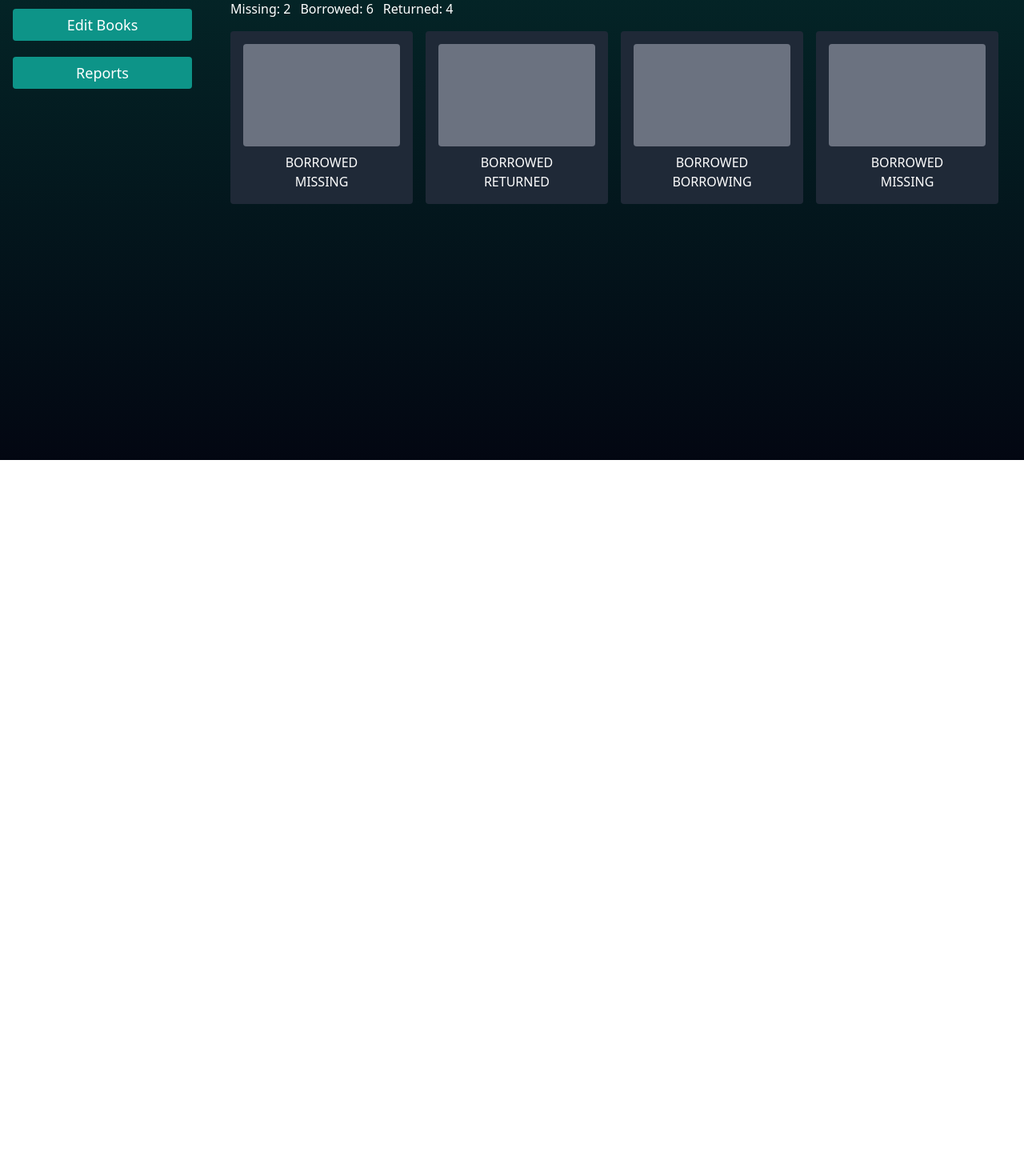
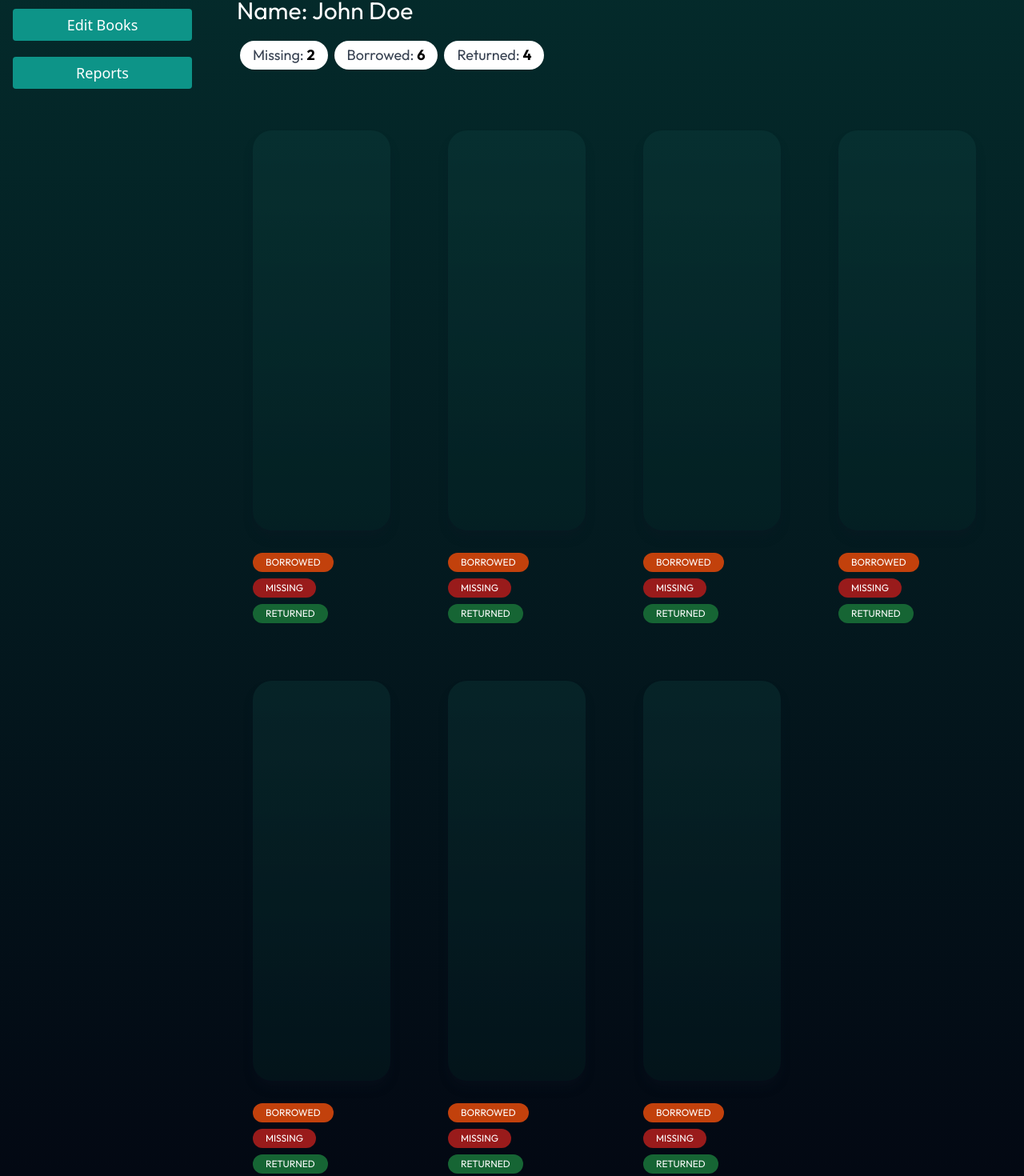
Before and after one commit to Kyptdin/Comp-Sci-High-Library-Management-IP, a React (Vite) app in the folder app/: page /admin/searchStudent in a window 1280 px wide. Shown: the part 225-1695 px from the top of the page at 80% size. Before the commit the page ends 800 px from the top, so only its background shows below. Built offline with nearby package versions, Linux system fonts and the light colour scheme.

Commit message:
Code transfer from laptop to PC

```diff
--- a/app/src/components/BookDisplaySkeleton.tsx
+++ b/app/src/components/BookDisplaySkeleton.tsx
@@ -2,14 +2,15 @@ import { cn } from "@/lib/utils";
 
 import { Skeleton } from "@/components/ui/skeleton";
 
-export const BookDisplaySkeleton = () => {
+export const BookDisplaySkeleton = ({className}: {className?: string}) => {
   return (
     <div className="p-5">
       <Skeleton
         className={cn(
           "bg-gradient-to-t from-teal-950 to-teal-900 opacity-20",
           "w-[325px] h-[500px] m-4 relative",
-          "rounded-3xl relative shadow-lg shadow-gray-900"
+          "rounded-3xl relative shadow-lg shadow-gray-900",
+          className
         )}
       />
     </div>
--- a/app/src/subpages/SearchStudentAdminPage.tsx
+++ b/app/src/subpages/SearchStudentAdminPage.tsx
@@ -1,43 +1,107 @@
 import { Input } from "@/components/ui/input";
+
+import { BookDisplaySkeleton } from "@/components/BookDisplaySkeleton";
 
 export const SearchStudentAdminPage = () => {
   return (
-    <div className="w-[80%] p-4">
+    <div className="w-[80%] p-4 font-outfit">
       <div className=" p-4 rounded-md">
+
         <Input
           type="text"
           placeholder="Search"
           className="w-full px-4 py-2 mb-4 rounded "
         />
+
         <div className="text-white">
-          <h2 className="text-xl mb-2">John Doe</h2>
-          <div className="flex gap-3 mb-4">
-            <p className="">Missing: 2</p>
-            <p className="">Borrowed: 6</p>
-            <p className="">Returned: 4</p>
-          </div>
-          <div className="grid grid-cols-4 gap-4">
-            <div className="bg-gray-800 p-4 rounded">
-              <div className="w-full h-32 bg-gray-500 rounded mb-2"></div>
-              <p className="text-center">BORROWED</p>
-              <p className="text-center">MISSING</p>
-            </div>
-            <div className="bg-gray-800 p-4 rounded">
-              <div className="w-full h-32 bg-gray-500 rounded mb-2"></div>
-              <p className="text-center">BORROWED</p>
-              <p className="text-center">RETURNED</p>
-            </div>
-            <div className="bg-gray-800 p-4 rounded">
-              <div className="w-full h-32 bg-gray-500 rounded mb-2"></div>
-              <p className="text-center">BORROWED</p>
-              <p className="text-center">BORROWING</p>
-            </div>
-            <div className="bg-gray-800 p-4 rounded">
-              <div className="w-full h-32 bg-gray-500 rounded mb-2"></div>
-              <p className="text-center">BORROWED</p>
-              <p className="text-center">MISSING</p>
+          <div className="my-[40px] p-2">
+            <h2 className="text-3xl mb-5">Name: John Doe</h2>
+
+            <div className="flex text-lg text-gray-700">
+              <p className="p-1 px-4 mx-1 rounded-full bg-white">
+                Missing: <span className="font-bold text-black">2</span>
+              </p>
+              <p className="p-1 px-4 mx-1 rounded-full bg-white">
+                Borrowed: <span className="font-bold text-black">6</span>
+              </p>
+              <p className="p-1 px-4 mx-1 rounded-full bg-white">
+                Returned: <span className="font-bold text-black">4</span>
+              </p>
             </div>
           </div>
+
+          <div className="grid grid-cols-4 gap-4">
+            <div className="p-2 rounded-[35px]">
+              <BookDisplaySkeleton className="w-full p-0 m-0"/>
+
+              <div className="px-5 gap-2 py-2 pb-5 text-xs flex flex-wrap">
+                <p className="px-4 py-1 bg-orange-700 rounded-full">BORROWED</p>
+                <p className="px-4 py-1 bg-red-800 rounded-full">MISSING</p>
+                <p className="px-4 py-1 bg-green-800 rounded-full">RETURNED</p>
+              </div>
+            </div>
+
+            <div className="p-2 rounded-[35px]">
+              <BookDisplaySkeleton className="w-full p-0 m-0"/>
+
+              <div className="px-5 gap-2 py-2 pb-5 text-xs flex flex-wrap">
+                <p className="px-4 py-1 bg-orange-700 rounded-full">BORROWED</p>
+                <p className="px-4 py-1 bg-red-800 rounded-full">MISSING</p>
+                <p className="px-4 py-1 bg-green-800 rounded-full">RETURNED</p>
+              </div>
+            </div>
+
+            <div className="p-2 rounded-[35px]">
+              <BookDisplaySkeleton className="w-full p-0 m-0"/>
+
+              <div className="px-5 gap-2 py-2 pb-5 text-xs flex flex-wrap">
+                <p className="px-4 py-1 bg-orange-700 rounded-full">BORROWED</p>
+                <p className="px-4 py-1 bg-red-800 rounded-full">MISSING</p>
+                <p className="px-4 py-1 bg-green-800 rounded-full">RETURNED</p>
+              </div>
+            </div>
+
+            <div className="p-2 rounded-[35px]">
+              <BookDisplaySkeleton className="w-full p-0 m-0"/>
+
+              <div className="px-5 gap-2 py-2 pb-5 text-xs flex flex-wrap">
+                <p className="px-4 py-1 bg-orange-700 rounded-full">BORROWED</p>
+                <p className="px-4 py-1 bg-red-800 rounded-full">MISSING</p>
+                <p className="px-4 py-1 bg-green-800 rounded-full">RETURNED</p>
+              </div>
+            </div>
+            <div className="p-2 rounded-[35px]">
+              <BookDisplaySkeleton className="w-full p-0 m-0"/>
+
+              <div className="px-5 gap-2 py-2 pb-5 text-xs flex flex-wrap">
+                <p className="px-4 py-1 bg-orange-700 rounded-full">BORROWED</p>
+                <p className="px-4 py-1 bg-red-800 rounded-full">MISSING</p>
+                <p className="px-4 py-1 bg-green-800 rounded-full">RETURNED</p>
+              </div>
+            </div>
+
+            <div className="p-2 rounded-[35px]">
+              <BookDisplaySkeleton className="w-full p-0 m-0"/>
+
+              <div className="px-5 gap-2 py-2 pb-5 text-xs flex flex-wrap">
+                <p className="px-4 py-1 bg-orange-700 rounded-full">BORROWED</p>
+                <p className="px-4 py-1 bg-red-800 rounded-full">MISSING</p>
+                <p className="px-4 py-1 bg-green-800 rounded-full">RETURNED</p>
+              </div>
+            </div>
+
+            <div className="p-2 rounded-[35px]">
+              <BookDisplaySkeleton className="w-full p-0 m-0"/>
+
+              <div className="px-5 gap-2 py-2 pb-5 text-xs flex flex-wrap">
+                <p className="px-4 py-1 bg-orange-700 rounded-full">BORROWED</p>
+                <p className="px-4 py-1 bg-red-800 rounded-full">MISSING</p>
+                <p className="px-4 py-1 bg-green-800 rounded-full">RETURNED</p>
+              </div>
+            </div>
+
+          </div>
+
         </div>
       </div>
     </div>
```
